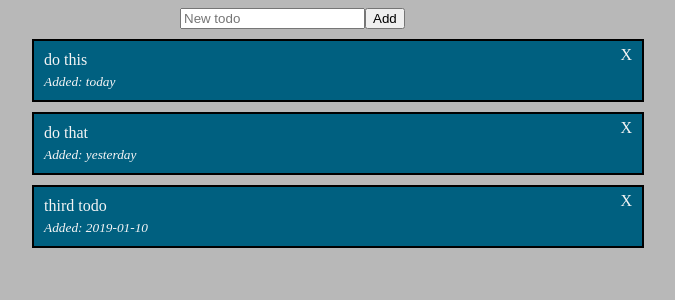
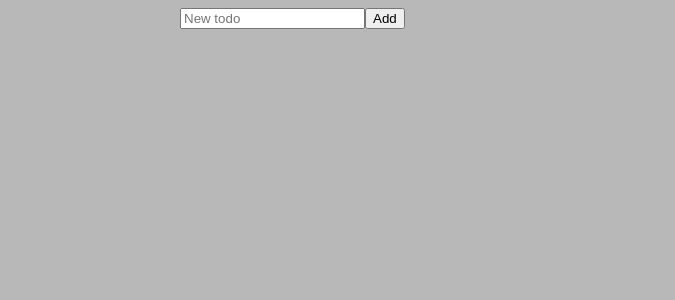
Before and after one commit to davidhjelm/todo-app, a Vue app: page /#/ in a window 1280 px wide. Shown: the top 300 px of the page, without its empty margins (302-977 px from the left). Built offline with nearby package versions, Linux system fonts and the light colour scheme.

Commit message:
addTodo in vuex

```diff
--- a/src/components/AddTodo.vue
+++ b/src/components/AddTodo.vue
@@ -1,11 +1,13 @@
 <template>
   <div class="AddTodo">
-    <input v-model="newTodo" placeholder="New todo" @keyup.enter="addTodo"/>
-    <button @click="addTodo">Add</button>
+    <input v-model="newTodo" placeholder="New todo" @keyup.enter="AddTodo"/>
+    <button @click="AddTodo">Add</button>
   </div>
 </template>
 
 <script>
+import { mapActions } from 'vuex'
+
 export default {
   name: 'AddTodo',
   data: function () {
@@ -14,10 +16,19 @@ export default {
     }
   },
   methods: {
-    addTodo: function () {
-      this.todos.unshift({ text: this.newTodo, done: false, dateAdded: 'today' })
+    ...mapActions(['addTodo']),
+    AddTodo: function () {
+      const dateNow = () => {
+        const newDate = Date()
+        return newDate.toLocaleString(Date.now())
+      }
+      this.addTodo({ text: this.newTodo, done: false, dateAdded: dateNow() })
       this.newTodo = ''
     }
+    // addTodo: function () {
+    // this.todos.unshift({ text: this.newTodo, done: false, dateAdded: 'today' })
+    // this.newTodo = ''
+    // }
   }
 }
 </script>
--- a/src/store/modules/todo.js
+++ b/src/store/modules/todo.js
@@ -1,17 +1,5 @@
 const state = {
-  todos: [{
-    text: 'do this',
-    done: false,
-    dateAdded: 'today'
-  }, {
-    text: 'do that',
-    done: true,
-    dateAdded: 'yesterday'
-  }, {
-    text: 'third todo',
-    done: false,
-    dateAdded: '2019-01-10'
-  }]
+  todos: []
 }
 
 const getters = {
@@ -19,11 +7,13 @@ const getters = {
 }
 
 const mutations = {
-
+  pushTodo: (state, newTodo) => state.todos.unshift(newTodo)
 }
 
 const actions = {
-
+  addTodo: (context, newTodo) => {
+    context.commit('pushTodo', newTodo)
+  }
 }
 
 export default {
```
